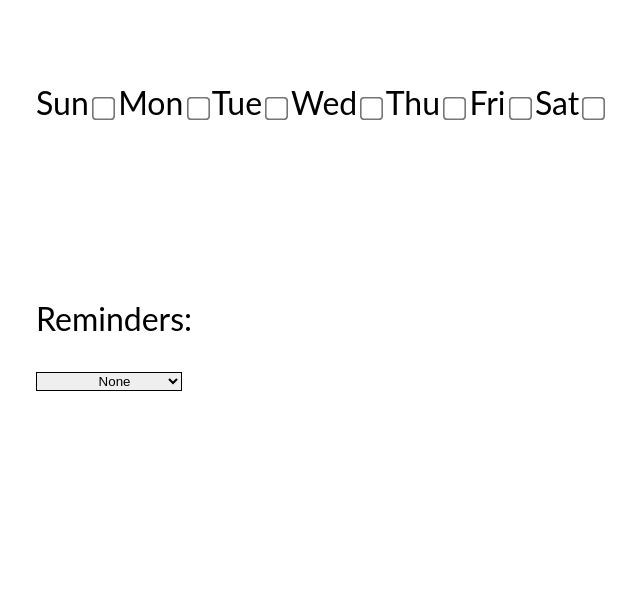
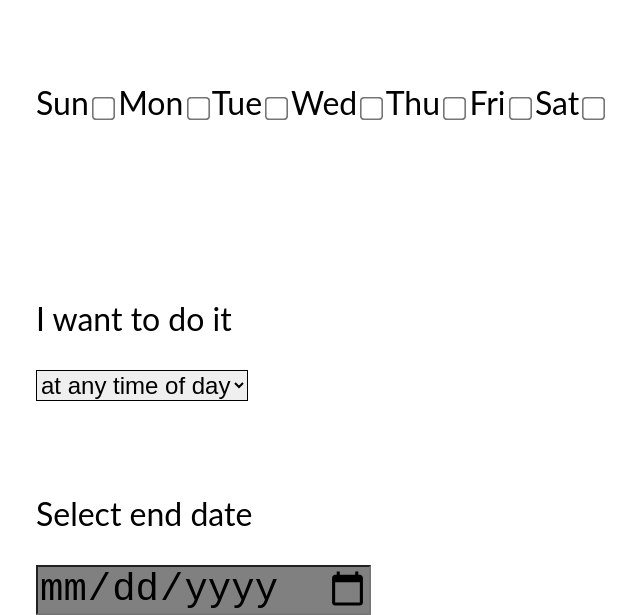
Before and after one commit to htt12/reliable, a plain HTML site: page createGoal.html in a window 1280 px wide. Shown: the part 577-1192 px from the top of the page, without its empty margins (36-676 px from the left). Before the commit the page ends 968 px from the top, so only its background shows below. Drawn offline with nearby package versions, Linux system fonts and the light colour scheme.

Commit message:
Added feature for select timeOfDate and endDate

```diff
--- a/createGoal.html
+++ b/createGoal.html
@@ -49,15 +49,30 @@
             </div>
         </div>
 
-        <div class="reminder">
-            <p>Reminders:</p>
-            <select name="reminderList" id="">
-                <option value="none">None</option>
-                <option value="email">Email</option>
-                <option value="notification">Notification</option>
-                <option value="text">Text</option>
+        <div class="timeOfDay">
+            <p>I want to do it</p>
+            <select name="timeOfDay" id="">
+                <option>at any time of day</option>
+                <option value="morning">morning</option>
+                <option value="afternoon">afternoon</option>
+                <option value="evening">evening</option>
             </select>
         </div>
+
+        <div class="endDate">
+            <p>Select end date</p>
+            <input type="date" name="endDate" min="2018-03-29">
+        </div>
+
+        <!--<div class="reminder">-->
+            <!--<p>Reminders:</p>-->
+            <!--<select name="reminderList" id="">-->
+                <!--<option value="none">None</option>-->
+                <!--<option value="email">Email</option>-->
+                <!--<option value="notification">Notification</option>-->
+                <!--<option value="text">Text</option>-->
+            <!--</select>-->
+        <!--</div>-->
 
     </div>
 
--- a/createGoal.js
+++ b/createGoal.js
@@ -22,14 +22,15 @@ function handleAddButtonClicked() {
     var goal = $('.goalInput').val();
     console.log('new goal: ', goal);
 
-
     const values = Array.from($("input[type='checkbox']")).filter( (checkbox) => checkbox.checked).map ((checkbox) => checkbox.value);
     console.log('values: ', values);
     for(var i = 0; i<values.length; i++){
         var newObject = createObject(values[i], goal);
         goalAndDateArray.push(newObject);
     }
-    console.log("goalAndDateArray: ", goalAndDateArray);
+    console.log("goalAndDateArray: ", goalAndDateArray)
+
+    var timeOfDate =
     clearUserInput();
 }
 
--- a/style.css
+++ b/style.css
@@ -107,18 +107,26 @@ input[type=checkbox]{
     -ms-transform: scale(2);
 }
 
-.reminder{
+.timeOfDay{
     margin: 8% 0;
 }
 
-.reminder p{
+.timeOfDay p{
     font-size: 2em;
 }
 
-.reminder select{
-    padding-left: 5%;
+.timeOfDay select{
     border: 1px solid black;
-    /*font-size: 1em;*/
+    font-size: 1.5em;
+}
+
+.endDate{
+    font-size: 2em;
+}
+
+.endDate input{
+    font-size: 1.5em;
+    background-color: grey;
 }
 
 /*.createTitle{*/
```
